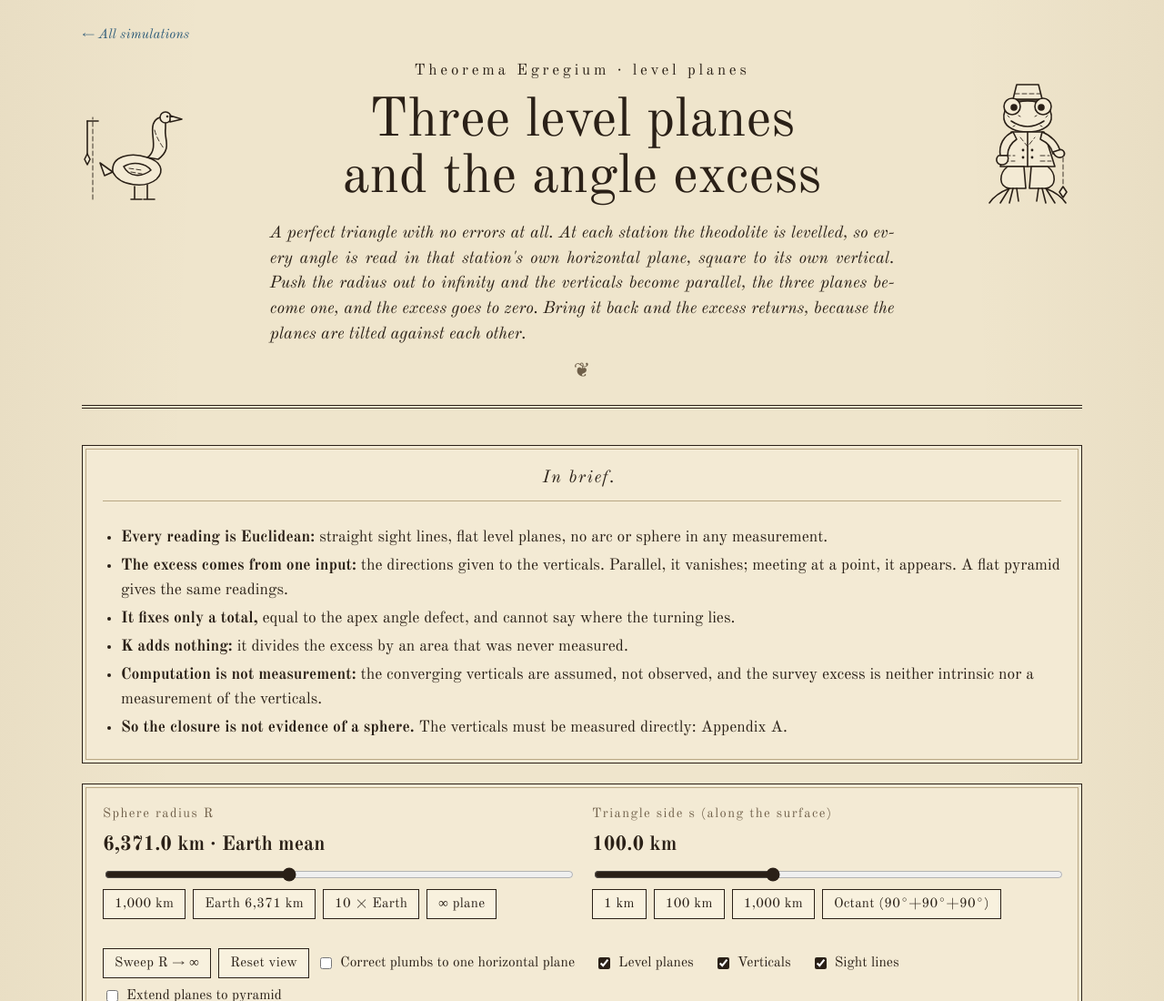
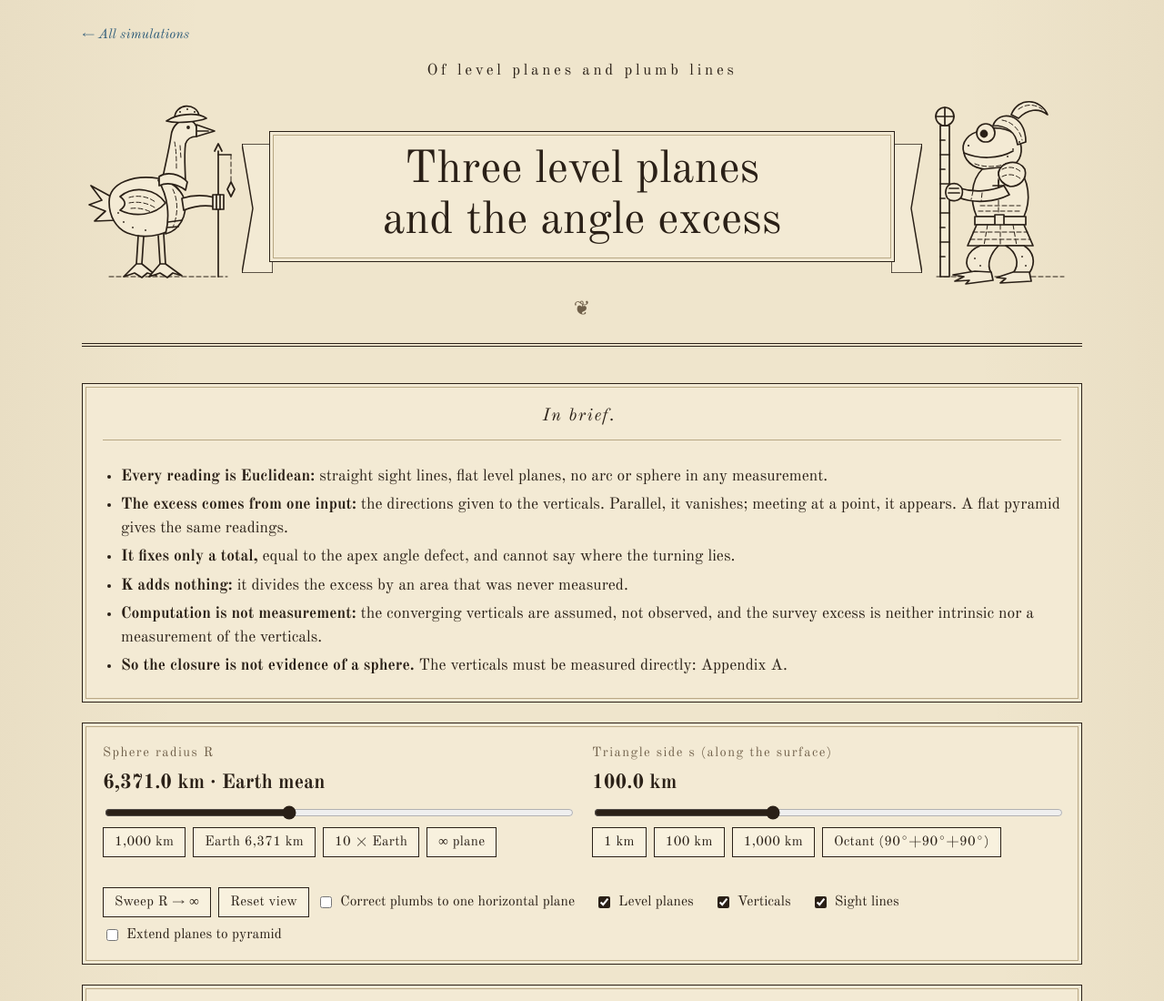
Before and after one commit to rooster-ninja/simulations, a plain HTML site: page level-planes-excess/index.html in a window 1280 px wide. Shown: the top 1100 px of the page at 91% size. Drawn offline with nearby package versions, Linux system fonts and the light colour scheme; a web font is replaced by a local one.

Commit message:
Banner: armoured goose and frog face each other across a title ribbon; drop header summary; reword eyebrow
Co-Authored-By: Claude Fable 5.2 <noreply@anthropic.com>
Claude-Session: https://claude.ai/code/session_01HZntbGTzPS21SLgAwRoYiT

```diff
--- a/level-planes-excess/index.html
+++ b/level-planes-excess/index.html
@@ -93,17 +93,20 @@ details.src a{color:var(--bar-ink)}
 
 
 /* ---- banner figures and brief ---- */
-.banner{display:grid;grid-template-columns:minmax(64px,120px) 1fr minmax(64px,120px);align-items:end;gap:10px}
-.banner .mid{min-width:0}
-.banner svg{width:100%;height:auto;display:block;stroke:var(--ink);fill:none;stroke-width:1.6;stroke-linecap:round;stroke-linejoin:round}
+.banner{position:relative;z-index:0;display:grid;grid-template-columns:minmax(90px,170px) 1fr minmax(90px,170px);align-items:end;gap:6px;margin-top:14px}
+.banner svg{stroke:var(--ink);fill:none;stroke-width:1.7;stroke-linecap:round;stroke-linejoin:round}
+.banner svg.an{width:100%;height:auto;display:block}
 .banner svg .pf{fill:var(--card)}
-.banner svg .hd{stroke-width:.9;stroke-dasharray:5 3}
+.banner svg .hd{stroke-width:1;stroke-dasharray:5 3}
 .banner svg .dk{fill:var(--ink);stroke:none}
-.banner .fr{transform:scaleX(-1)}
+.ribbon{position:relative;border:1.5px solid var(--ink);background:var(--card);box-shadow:inset 0 0 0 3px var(--card),inset 0 0 0 4px var(--rule);padding:14px 18px 16px;margin:0 30px 26px;min-width:0}
+.ribbon h1{margin:0;font-size:clamp(27px,4.4vw,50px);line-height:1.12}
+.ribbon .tail{position:absolute;top:13px;width:34px;height:100%;z-index:-1;stroke-width:1.5}
+.ribbon .tail.l{left:-31px}.ribbon .tail.r{right:-31px;transform:scaleX(-1)}
+@media(max-width:640px){.banner{grid-template-columns:minmax(0,1fr) minmax(0,1fr);gap:0 26px}.banner svg.an{width:122px;justify-self:start}.banner svg.an:first-child{justify-self:end}.banner .ribbon{grid-column:1/-1;order:3;margin-top:6px}}
 .brief{margin-top:18px}
 .brief ul{margin:10px 0 0;padding-left:20px}
 .brief li{margin:5px 0}
-@media(max-width:560px){.banner{grid-template-columns:52px 1fr 52px;gap:4px}}
 /* ---- 1800s treatise styling ---- */
 body{font-size:17.5px;line-height:1.5;background-image:radial-gradient(ellipse at 50% 30%,transparent 55%,rgba(110,80,30,.10))}
 header{text-align:center;border-bottom:4px double var(--ink);padding-bottom:20px}
@@ -158,45 +161,56 @@ ol.steps li{text-align:justify}
 <div class="wrap">
   <header>
     <p class="back"><a href="../">← All simulations</a></p>
+    <p class="eyebrow">Of level planes and plumb lines</p>
     <div class="banner">
-      <svg viewBox="0 0 120 120" role="img" aria-label="Engraving of a goose beside a plumb staff">
-        <path class="hd" d="M12 112 L12 22"/><path d="M6 26 L18 26"/><path d="M6 26 L6 62"/><path class="pf" d="M6 62 L3 68 L6 74 L9 68 Z"/>
-        <path class="pf" d="M34 82 C32 64 54 60 72 66 C86 70 92 80 82 90 C70 100 42 98 34 82 Z"/>
-        <path class="pf" d="M34 82 L20 72 L25 86 Z"/>
-        <path class="pf" d="M72 66 C84 58 76 42 78 32 C79 24 86 20 92 22 L92 34 C90 46 100 56 84 68 Z"/>
-        <circle class="pf" cx="92" cy="22" r="6"/><circle class="dk" cx="94" cy="21" r="1.3"/>
-        <path class="pf" d="M97 20 L110 24 L97 27 Z"/>
-        <path class="pf" d="M46 76 C56 70 70 72 76 80 C66 88 52 88 46 76 Z"/>
-        <path class="hd" d="M52 78 L66 80 M54 82 L66 84"/>
-        <path class="hd" d="M80 36 C82 44 86 50 90 56"/>
-        <path d="M58 98 L58 112 M54 112 L66 112 M72 96 L72 112 M68 112 L80 112"/>
+      <svg class="an" viewBox="0 0 170 210" role="img" aria-label="Engraving of a goose in a kettle hat and breastplate holding a plumb staff">
+        <path class="hd" d="M30 200 L160 200"/>
+        <path d="M150 62 L150 200"/><path d="M146 62 L150 54 L154 62"/><path d="M150 66 L164 66"/><path class="hd" d="M164 66 L164 96"/><path class="pf" d="M164 96 L160 104 L164 112 L168 104 Z"/>
+        <path class="pf" d="M32 112 L10 100 L22 116 L8 121 L26 128 L14 139 L38 138 Z"/>
+        <path class="pf" d="M30 118 C30 96 58 88 84 92 C108 96 118 116 110 136 C102 154 70 160 50 152 C38 147 30 134 30 118 Z"/>
+        <path class="pf" d="M88 96 C92 76 96 60 98 46 C99 34 108 26 118 28 C126 30 128 38 126 46 C120 46 116 48 114 54 C112 68 114 84 114 100 Z"/>
+        <path class="pf" d="M126 33 L146 40 L126 46 Z"/><path d="M127 40 L139 40"/>
+        <circle class="dk" cx="117" cy="36" r="1.9"/>
+        <path class="pf" d="M102 26 C102 9 127 8 129 24 Z"/><path class="pf" d="M93 29 C104 21 127 19 137 26 C127 30 104 32 93 29 Z"/>
+        <circle class="dk" cx="108" cy="19" r="1"/><circle class="dk" cx="116" cy="16" r="1"/><circle class="dk" cx="124" cy="19" r="1"/>
+        <path class="hd" d="M102 52 C104 62 104 72 104 82 M108 56 L109 70"/>
+        <path class="pf" d="M84 94 C104 96 119 112 112 134 C108 145 100 151 92 153 C97 134 95 112 84 94 Z"/>
+        <path class="hd" d="M100 104 C106 116 106 132 100 146"/><path d="M95 140 L110 138 M94 146 L106 145"/>
+        <path class="pf" d="M85 90 C94 84 108 87 116 96 L114 105 C105 98 94 96 85 100 Z"/>
+        <path class="pf" d="M110 114 C122 110 134 110 146 113 L146 123 C134 121 122 123 112 127 Z"/><path class="pf" d="M144 110 L156 110 L156 126 L144 126 Z"/><path d="M148 110 L148 126 M152 110 L152 126"/>
+        <path class="pf" d="M42 112 C58 99 82 104 92 119 C80 133 58 135 42 127 C49 122 49 117 42 112 Z"/>
+        <path class="hd" d="M52 113 C62 110 74 112 82 119 M52 119 C62 117 72 119 80 124 M54 125 C62 124 70 126 76 129"/>
+        <circle class="dk" cx="46" cy="140" r=".9"/><circle class="dk" cx="56" cy="146" r=".9"/><circle class="dk" cx="70" cy="149" r=".9"/><circle class="dk" cx="40" cy="130" r=".9"/>
+        <path d="M62 155 L60 186 M68 156 L66 186 M84 155 L86 186 M90 153 L92 186"/>
+        <path class="pf" d="M60 186 L46 200 L58 196 L66 201 L72 196 L82 199 L66 186 Z"/><path class="pf" d="M86 186 L74 200 L86 196 L94 201 L100 196 L110 199 L92 186 Z"/>
       </svg>
-      <div class="mid">
-    <p class="eyebrow">Theorema Egregium · level planes</p>
-    <h1>Three level planes and the angle excess</h1>
+      <div class="ribbon"><svg class="tail l" viewBox="0 0 34 100" preserveAspectRatio="none" aria-hidden="true"><path class="pf" vector-effect="non-scaling-stroke" d="M34 0 L0 0 L12 50 L0 100 L34 100 Z"/></svg><svg class="tail r" viewBox="0 0 34 100" preserveAspectRatio="none" aria-hidden="true"><path class="pf" vector-effect="non-scaling-stroke" d="M34 0 L0 0 L12 50 L0 100 L34 100 Z"/></svg>
+        <h1>Three level planes and the angle excess</h1>
       </div>
-      <svg viewBox="0 0 120 140" role="img" aria-label="Engraving of a frog in a frock coat holding a plumb line">
-        <path class="pf" d="M44 22 L48 6 L72 6 L76 22 Z"/><path d="M38 23 L82 23"/><path class="hd" d="M46 16 L74 16"/>
-        <path class="pf" d="M34 44 C32 30 46 24 60 24 C74 24 88 30 86 44 C84 54 72 58 60 58 C48 58 36 54 34 44 Z"/>
-        <circle class="pf" cx="43" cy="30" r="9"/><circle class="pf" cx="77" cy="30" r="9"/>
-        <circle class="dk" cx="45" cy="31" r="3.8"/><circle class="dk" cx="75" cy="31" r="3.8"/>
-        <path d="M42 46 C54 54 66 54 78 46"/><path class="hd" d="M50 40 L52 41 M68 41 L70 40"/>
-        <path class="hd" d="M38 40 L40 42 M80 42 L82 40 M44 52 L46 51 M74 51 L76 52"/>
-        <path class="pf" d="M42 58 L78 58 L90 96 L30 96 Z"/>
-        <path d="M60 58 L60 96"/><path class="hd" d="M52 64 L60 74 L68 64"/>
-        <circle class="dk" cx="55" cy="78" r="1.4"/><circle class="dk" cx="55" cy="86" r="1.4"/><circle class="dk" cx="65" cy="78" r="1.4"/><circle class="dk" cx="65" cy="86" r="1.4"/>
-        <path class="hd" d="M34 90 L46 90 M74 90 L86 90 M36 84 L46 84 M74 84 L84 84"/>
-        <path class="pf" d="M44 58 C34 62 28 72 30 84 L38 84 C38 76 42 70 48 66 Z"/>
-        <path class="pf" d="M76 58 C86 62 94 70 96 80 L88 82 C86 74 82 70 74 66 Z"/>
-        <path class="pf" d="M28 84 C24 88 26 94 32 94 C38 94 40 88 38 84 Z"/>
-        <path class="pf" d="M88 80 C90 86 96 88 100 84 C102 80 98 76 94 78 Z"/>
-        <path class="hd" d="M99 86 L99 118"/><path class="pf" d="M99 118 L95 124 L99 130 L103 124 Z"/>
-        <path class="pf" d="M38 96 C28 104 28 118 40 120 L58 120 L56 96 Z"/>
-        <path class="pf" d="M82 96 C92 104 92 118 80 120 L62 120 L64 96 Z"/>
-        <path class="pf" d="M40 120 C30 124 22 130 18 136 M40 120 L30 136 M44 120 L40 136 M48 120 L50 134 M80 120 C90 124 98 130 102 136 M80 120 L90 136 M76 120 L80 136 M72 120 L70 134"/>
+      <svg class="an" viewBox="0 0 170 210" role="img" aria-label="Engraving of a frog in a plumed helm and breastplate holding a levelling staff">
+        <path class="hd" d="M10 200 L150 200"/>
+        <path class="pf" d="M14 34 L24 34 L24 200 L14 200 Z"/><path d="M14 50 L19 50 M14 66 L24 66 M14 82 L19 82 M14 98 L24 98 M14 114 L19 114 M14 130 L24 130 M14 146 L19 146 M14 162 L24 162 M14 178 L19 178"/>
+        <circle class="pf" cx="19" cy="24" r="10"/><path d="M9 24 L29 24 M19 14 L19 34"/>
+        <path class="pf" d="M92 22 C100 2 124 4 132 22 C122 14 110 16 100 26 Z"/><path class="hd" d="M100 16 C108 10 118 10 126 16"/>
+        <path class="pf" d="M40 64 C36 52 46 42 58 40 C70 34 90 36 98 46 C106 56 104 70 96 76 C84 84 60 84 50 78 C44 74 41 70 40 64 Z"/>
+        <path d="M40 64 C56 71 78 71 94 62"/><circle class="dk" cx="45" cy="56" r="1.1"/>
+        <path class="hd" d="M52 76 C62 80 76 80 86 76"/>
+        <circle class="pf" cx="64" cy="42" r="10"/><circle class="dk" cx="62" cy="43" r="4.4"/>
+        <path class="pf" d="M72 34 C78 16 108 20 108 52 L99 55 C97 42 88 34 72 34 Z"/><path class="hd" d="M82 28 C94 30 102 40 104 50"/><circle class="dk" cx="101" cy="52" r="1"/>
+        <path class="pf" d="M60 82 C48 94 46 116 54 134 L106 134 C114 116 112 94 98 78 Z"/>
+        <path class="hd" d="M78 84 L78 132"/><path d="M72 100 L84 100 M78 94 L78 110"/>
+        <path class="hd" d="M58 122 L102 122 M56 128 L104 128"/>
+        <path class="pf" d="M52 134 L108 134 L108 143 L52 143 Z"/><path class="pf" d="M74 132 L84 132 L84 145 L74 145 Z"/>
+        <path class="pf" d="M54 143 L44 166 L116 166 L106 143 Z"/>
+        <path class="hd" d="M50 151 L110 151 M47 159 L113 159 M66 143 L62 166 M80 143 L80 166 M94 143 L98 166"/>
+        <path class="pf" d="M84 100 C70 106 52 108 36 103 L34 113 C52 120 74 118 90 110 Z"/><path class="hd" d="M50 106 L48 115 M60 108 L59 117"/>
+        <path class="pf" d="M26 98 C34 96 40 102 38 110 C36 118 26 118 22 114 C18 108 20 100 26 98 Z"/><path d="M24 103 L34 103 M23 108 L35 108"/>
+        <path class="pf" d="M78 86 C80 73 100 70 107 82 C110 93 101 101 91 101 C83 99 78 93 78 86 Z"/><path class="hd" d="M82 82 C90 78 98 80 104 86 M82 90 C90 86 98 88 104 94"/>
+        <path class="pf" d="M58 166 C42 172 38 188 50 196 L70 196 C64 186 70 174 78 166 Z"/><path class="pf" d="M86 166 C98 173 102 186 94 196 L112 196 C120 184 116 172 106 166 Z"/>
+        <path class="pf" d="M52 194 L28 198 L40 200 L30 205 L46 204 L42 208 L72 204 L70 195 Z"/><path class="pf" d="M94 195 L76 201 L86 202 L80 207 L114 205 L112 195 Z"/>
+        <circle class="dk" cx="52" cy="180" r=".9"/><circle class="dk" cx="58" cy="188" r=".9"/><circle class="dk" cx="104" cy="178" r=".9"/><circle class="dk" cx="108" cy="188" r=".9"/><circle class="dk" cx="88" cy="68" r=".9"/><circle class="dk" cx="94" cy="60" r=".9"/>
       </svg>
     </div>
-    <p class="sub">A perfect triangle with no errors at all. At each station the theodolite is levelled, so every angle is read in that station's own horizontal plane, square to its own vertical. Push the radius out to infinity and the verticals become parallel, the three planes become one, and the excess goes to zero. Bring it back and the excess returns, because the planes are tilted against each other.</p>
   </header>
 
   <section class="panel prose brief">
```
Also changed, not shown: 1 other file.
